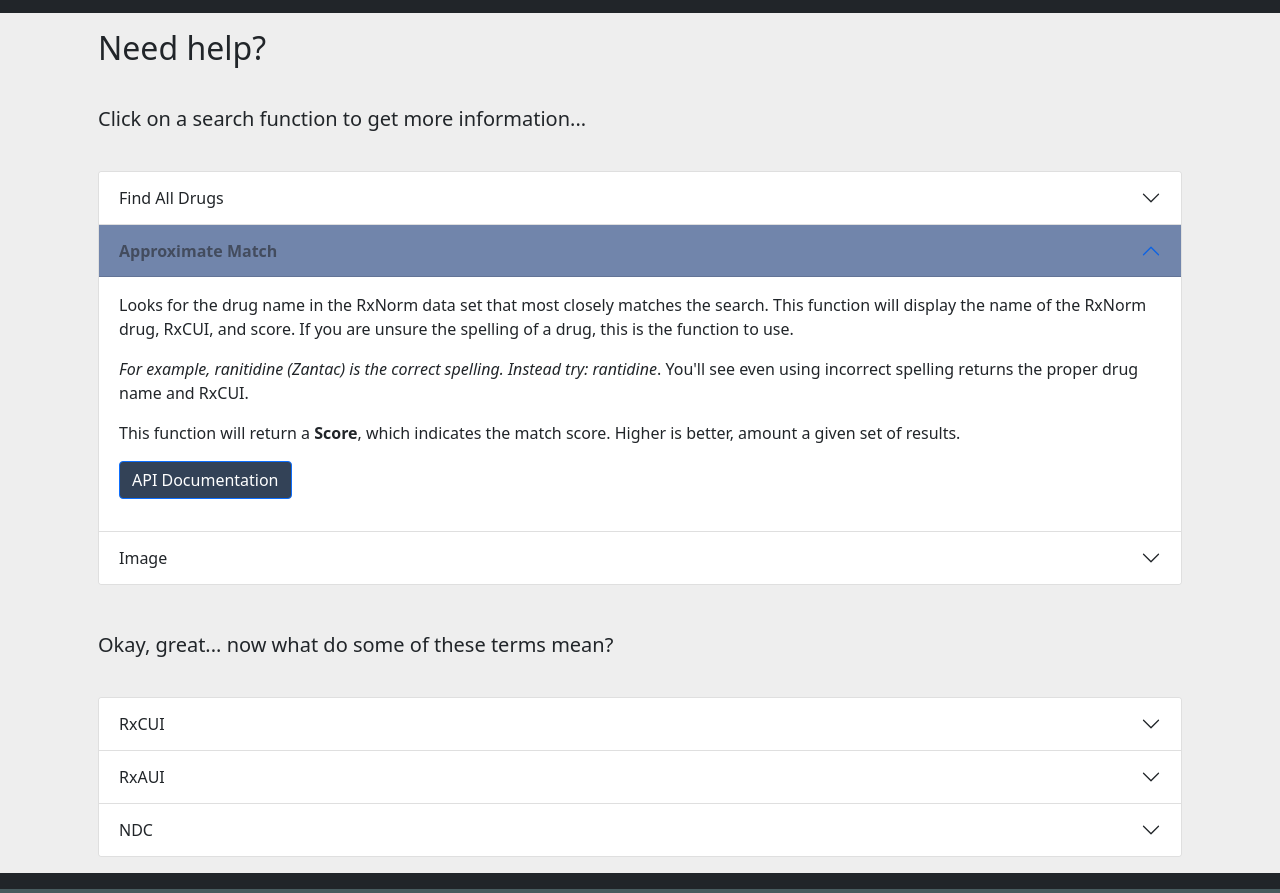
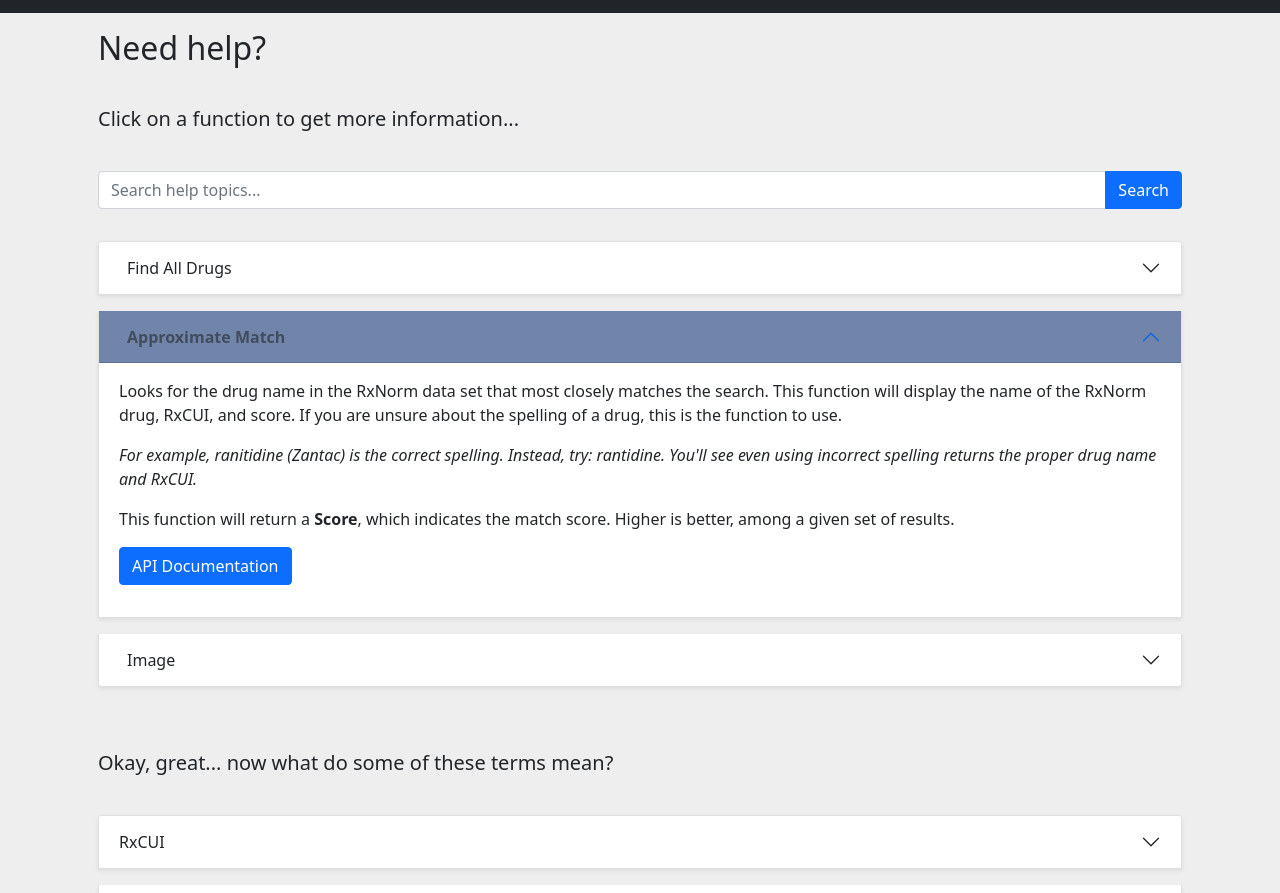
Before and after one commit to ksu-hmi/Rx-Secure, a Flask app: page /help in a window 1280 px wide, after a click on "Approximate Match". Shown: the part 313-1206 px from the top of the page. Run offline with Flask 2, Linux system fonts and the light colour scheme.

Commit message:
Update help.html
Search Bar: A search bar has been added at the top to allow users to filter the help topics dynamically.

Error Message: An error message is shown if no search results are found.

Tooltips: Added tooltips to the accordion buttons and API links to enhance accessibility and user experience.

Responsive Design: The accordion items are wrapped in a shadow-sm and mb-3 class for better visual presentation and mobile responsiveness.

```diff
--- a/app/templates/help.html
+++ b/app/templates/help.html
@@ -1,14 +1,35 @@
-{% extends 'base.html' %} {% block title %}Help{% endblock %} {% block content
-%}
+{% extends 'base.html' %}
+{% block title %}Help{% endblock %}
+{% block content %}
+
+<!-- Section for Help Topics -->
 <div class="row p-3">
   <h2>Need help?</h2>
 </div>
 <div class="row p-3">
-  <h5>Click on a search function to get more information...</h5>
+  <h5>Click on a function to get more information...</h5>
 </div>
+
+<!-- Search Bar for Help Topics added mevin -->
+<div class="row p-3">
+  <div class="col-12">
+    <div class="input-group">
+      <input type="text" class="form-control" id="searchHelp" placeholder="Search help topics...">
+      <button class="btn btn-primary" type="button" id="searchButton">Search</button>
+    </div>
+  </div>
+</div>
+
+<!-- Error Message -->
+<div id="error-message" class="alert alert-danger d-none" role="alert">
+  No results found for your search. Please try again.
+</div>
+
+<!-- Accordion (Search Functions) -->
 <div class="row p-3">
   <div class="accordion" id="accordion1">
-    <div class="accordion-item">
+    <!-- Find All Drugs Accordion Item -->
+    <div class="accordion-item shadow-sm mb-3">
       <h2 class="accordion-header" id="heading1">
         <button
           class="accordion-button collapsed"
@@ -17,8 +38,11 @@
           data-bs-target="#collapse1"
           aria-expanded="false"
           aria-controls="collapse1"
+          title="Click to learn more about finding all drugs"
+          data-bs-toggle="tooltip"
+          title="Click to learn more about finding all drugs"
         >
-          Find All Drugs
+          <i class="bi bi-search me-2"></i> Find All Drugs
         </button>
       </h2>
       <div
@@ -29,28 +53,26 @@
       >
         <div class="accordion-body">
           <p>
-            Get a list of all drug products with the specified name. The name
-            can be a drug ingredient, brand name, clinical dose form, branded
-            dose form, clinical drug component, or branded drug component.
+            Get a list of all drug products with the specified name. The name can be a drug ingredient, brand name, clinical dose form, branded dose form, clinical drug component, or branded drug component.
           </p>
           <p>
-            <em
-              >For example, try one of these names: azithromycin, Lipitor,
-              azithromycin 250 mg, morphine sulfate</em
-            >.
+            <em>For example, try one of these names: azithromycin, Lipitor, azithromycin 250 mg, morphine sulfate</em>.
           </p>
           <a
             href="https://lhncbc.nlm.nih.gov/RxNav/APIs/api-RxNorm.getDrugs.html"
-            class="btn btn-primary"
+            class="btn btn-primary btn-doc-link"
             target="_blank"
-            style="background-color: #334257"
-            >API Documentation</a
+            data-bs-toggle="tooltip"
+            title="External documentation link"
           >
+            API Documentation
+          </a>
         </div>
       </div>
     </div>
 
-    <div class="accordion-item">
+    <!-- Approximate Match Accordion Item -->
+    <div class="accordion-item shadow-sm mb-3">
       <h2 class="accordion-header" id="heading2">
         <button
           class="accordion-button collapsed"
@@ -59,8 +81,11 @@
           data-bs-target="#collapse2"
           aria-expanded="false"
           aria-controls="collapse2"
+          title="Click to learn more about approximate match search"
+          data-bs-toggle="tooltip"
+          title="Click to learn more about approximate match search"
         >
-          Approximate Match
+          <i class="bi bi-search me-2"></i> Approximate Match
         </button>
       </h2>
       <div
@@ -71,36 +96,29 @@
       >
         <div class="accordion-body">
           <p>
-            Looks for the drug name in the RxNorm data set that most closely
-            matches the search. This function will display the name of the
-            RxNorm drug, RxCUI, and score. If you are unsure the spelling of a
-            drug, this is the function to use.
+            Looks for the drug name in the RxNorm data set that most closely matches the search. This function will display the name of the RxNorm drug, RxCUI, and score. If you are unsure about the spelling of a drug, this is the function to use.
           </p>
           <p>
-            <em
-              >For example, ranitidine (Zantac) is the correct spelling. Instead
-              try: rantidine</em
-            >. You'll see even using incorrect spelling returns the proper drug
-            name and RxCUI.
+            <em>For example, ranitidine (Zantac) is the correct spelling. Instead, try: rantidine. You'll see even using incorrect spelling returns the proper drug name and RxCUI.</em>
           </p>
-          <p>
-            This function will return a <strong>Score</strong>, which indicates
-            the match score. Higher is better, amount a given set of results.
-          </p>
+          <p>This function will return a <strong>Score</strong>, which indicates the match score. Higher is better, among a given set of results.</p>
           <p>
             <a
               href="https://lhncbc.nlm.nih.gov/RxNav/APIs/api-RxNorm.getApproximateMatch.html"
-              class="btn btn-primary"
+              class="btn btn-primary btn-doc-link"
               target="_blank"
-              style="background-color: #334257"
-              >API Documentation</a
+              data-bs-toggle="tooltip"
+              title="External documentation link"
             >
+              API Documentation
+            </a>
           </p>
         </div>
       </div>
     </div>
 
-    <div class="accordion-item">
+    <!-- Image Accordion Item -->
+    <div class="accordion-item shadow-sm mb-3">
       <h2 class="accordion-header" id="heading3">
         <button
           class="accordion-button collapsed"
@@ -109,8 +127,11 @@
           data-bs-target="#collapse3"
           aria-expanded="false"
           aria-controls="collapse3"
+          title="Click to learn more about the image function"
+          data-bs-toggle="tooltip"
+          title="Click to learn more about the image function"
         >
-          Image
+          <i class="bi bi-image me-2"></i> Image
         </button>
       </h2>
       <div
@@ -121,27 +142,13 @@
       >
         <div class="accordion-body">
           <p>
-            What do medications and images have in common? Well, nothing. This
-            is a fun addition to try out in between querying the NLM medication
-            database. Simply, select Image from the dropdown menu, then search
-            for the whatever you like! This function uses a the microservice
-            created by
-            <a
-              href="https://github.com/shenalexw/image-microservice"
-              class="link-secondary"
-              target="_blank"
-              >Alexander Shen</a
-            >. The image microservice utilizes the Unsplash Image API.
+            What do medications and images have in common? Well, nothing. This is a fun addition to try out in between querying the NLM medication database. Simply, select Image from the dropdown menu, then search for whatever you like! This function uses the microservice created by
+            <a href="https://github.com/shenalexw/image-microservice" class="link-secondary" target="_blank">Alexander Shen</a>. The image microservice utilizes the Unsplash Image API.
           </p>
-
           <p>
-            <a
-              href="https://unsplash.com/"
-              class="btn btn-primary"
-              target="_blank"
-              style="background-color: #334257"
-              >Unsplash Website</a
-            >
+            <a href="https://unsplash.com/" class="btn btn-primary btn-doc-link" target="_blank">
+              Unsplash Website
+            </a>
           </p>
         </div>
       </div>
@@ -149,13 +156,15 @@
   </div>
 </div>
 
+<!-- Explanation of Terms -->
 <div class="row p-3 mt-3">
   <h5>Okay, great... now what do some of these terms mean?</h5>
 </div>
 
 <div class="row p-3">
   <div class="accordion" id="accordion2">
-    <div class="accordion-item">
+    <!-- RxCUI Accordion Item -->
+    <div class="accordion-item shadow-sm mb-3">
       <h2 class="accordion-header" id="heading5">
         <button
           class="accordion-button collapsed"
@@ -164,6 +173,9 @@
           data-bs-target="#collapse5"
           aria-expanded="false"
           aria-controls="collapse5"
+          title="Click to learn more about RxCUI"
+          data-bs-toggle="tooltip"
+          title="Click to learn more about RxCUI"
         >
           RxCUI
         </button>
@@ -176,18 +188,14 @@
       >
         <div class="accordion-body">
           <p>
-            NLM describes it as
-            <em
-              >"Identifier that points to the common meaning shared by the
-              various source names grouped and assigned to a particular
-              concept"</em
-            >. In simpler terms, this is giving each medication an unique ID.
+            NLM describes it as <em>"Identifier that points to the common meaning shared by the various source names grouped and assigned to a particular concept."</em> In simpler terms, this is giving each medication a unique ID.
           </p>
         </div>
       </div>
     </div>
 
-    <div class="accordion-item">
+    <!-- RxAUI Accordion Item -->
+    <div class="accordion-item shadow-sm mb-3">
       <h2 class="accordion-header" id="heading6">
         <button
           class="accordion-button collapsed"
@@ -196,6 +204,9 @@
           data-bs-target="#collapse6"
           aria-expanded="false"
           aria-controls="collapse6"
+          title="Click to learn more about RxAUI"
+          data-bs-toggle="tooltip"
+          title="Click to learn more about RxAUI"
         >
           RxAUI
         </button>
@@ -208,14 +219,14 @@
       >
         <div class="accordion-body">
           <p>
-            RxNorm atom unique identifier. This is a string identifier for each
-            RxNorm concept.
+            RxNorm atom unique identifier. This is a string identifier for each RxNorm concept.
           </p>
         </div>
       </div>
     </div>
 
-    <div class="accordion-item">
+    <!-- NDC Accordion Item -->
+    <div class="accordion-item shadow-sm mb-3">
       <h2 class="accordion-header" id="heading7">
         <button
           class="accordion-button collapsed"
@@ -224,6 +235,9 @@
           data-bs-target="#collapse7"
           aria-expanded="false"
           aria-controls="collapse7"
+          title="Click to learn more about NDC"
+          data-bs-toggle="tooltip"
+          title="Click to learn more about NDC"
         >
           NDC
         </button>
@@ -235,17 +249,52 @@
         data-bs-parent="#accordion2"
       >
         <div class="accordion-body">
-          The national drug code (NDC) is a unique product identifier used in
-          the United States for drugs intended for human use. The Drug Listing
-          Act of 1972 requires registered drug establishments to provide the
-          Food and Drug Administration (FDA) with a current list of all drugs
-          manufactured, prepared, propagated, compounded, or processed by it for
-          commercial distribution. Drug products are identified and reported
-          using the NDC.
+          The national drug code (NDC) is a unique product identifier used in the United States for drugs intended for human use. The Drug Listing Act of 1972 requires registered drug establishments to provide the Food and Drug Administration (FDA) with a current list of all drugs manufactured, prepared, propagated, compounded, or processed by it for commercial distribution. Drug products are identified and reported using the NDC.
         </div>
       </div>
     </div>
   </div>
 </div>
 
+<!-- Back to Top Button -->
+<button id="backToTop" class="btn btn-secondary" title="Back to Top" style="display:none;">
+  Back to Top
+</button>
+
+<script>
+  // Back to top functionality
+  document.getElementById("backToTop").addEventListener("click", function() {
+    window.scrollTo({ top: 0, behavior: "smooth" });
+  });
+
+  // Search functionality added mevin
+  document.getElementById("searchButton").addEventListener("click", function() {
+    var searchTerm = document.getElementById("searchHelp").value.toLowerCase();
+    var errorMessage = document.getElementById("error-message");
+    var found = false;
+
+    document.querySelectorAll(".accordion-item").forEach(function(item) {
+      var title = item.querySelector(".accordion-button").textContent.toLowerCase();
+      if (title.includes(searchTerm)) {
+        item.style.display = "block";
+        found = true;
+      } else {
+        item.style.display = "none";
+      }
+    });
+
+    // Show error message if no matches added mevin
+    if (found) {
+      errorMessage.classList.add("d-none");
+    } else {
+      errorMessage.classList.remove("d-none");
+    }
+  });
+
+
+  // Initialize tooltips
+  var tooltipTriggerList = document.querySelectorAll('[data-bs-toggle="tooltip"]');
+  var tooltipList = [...tooltipTriggerList].map(tooltipTriggerEl => new bootstrap.Tooltip(tooltipTriggerEl));
+</script>
+
 {% endblock %}
```
